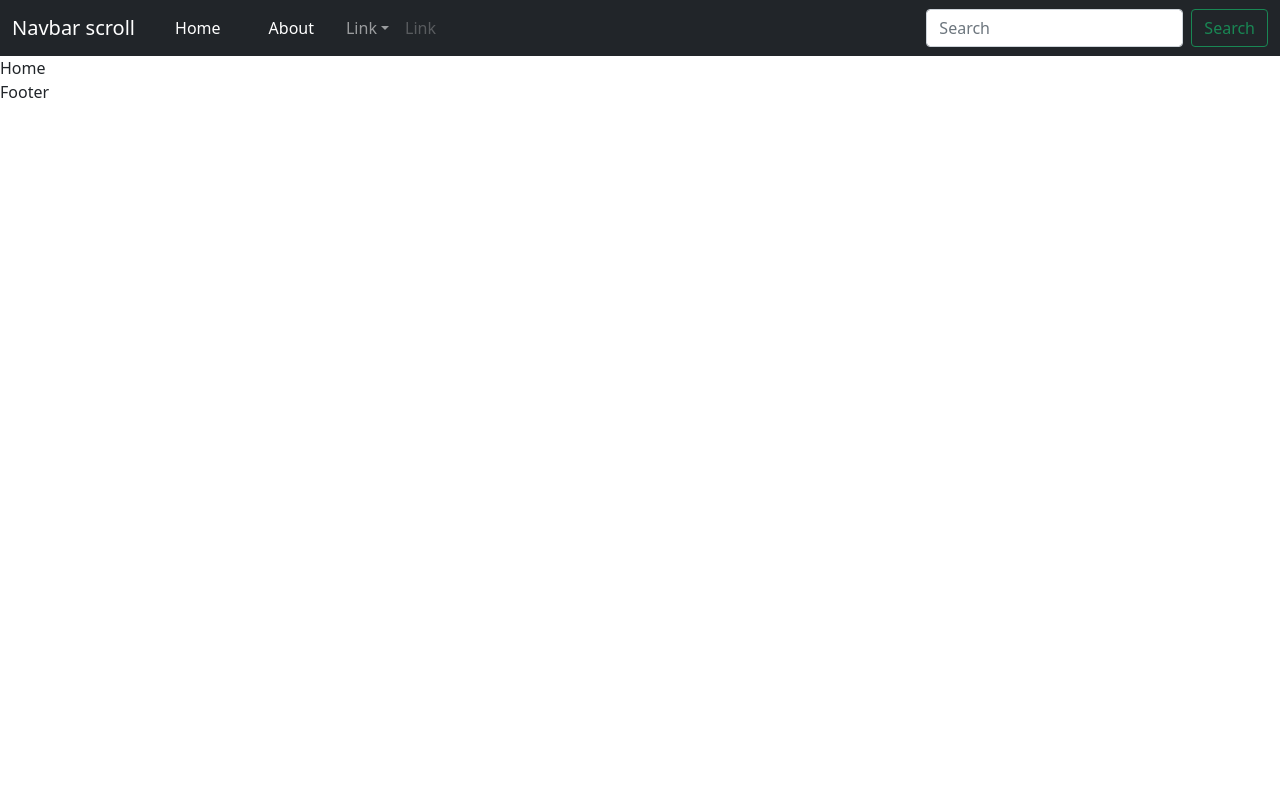
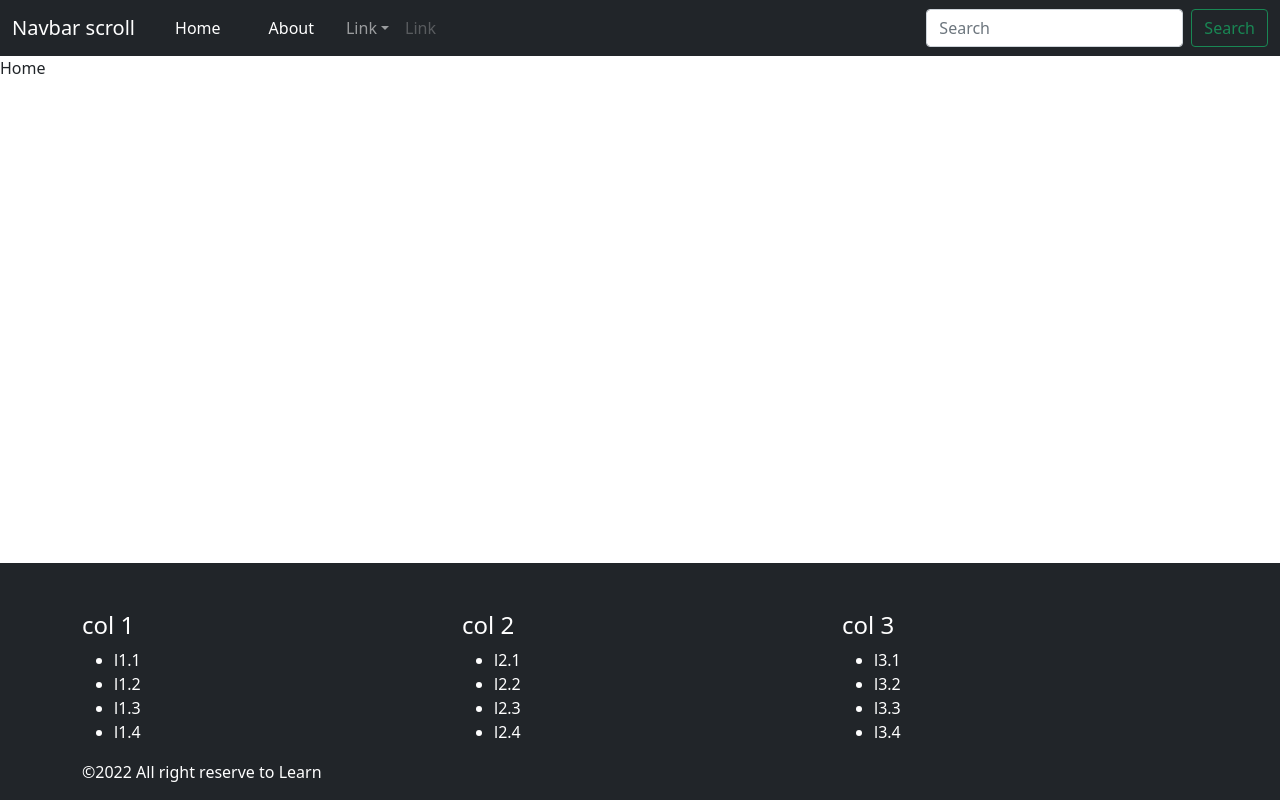
Before and after one commit to DzLearn/LearnReactApp, a React (Create React App) app: page / in a window 1280 px wide. Built offline with nearby package versions, Linux system fonts and the light colour scheme.

Commit message:
Make A Footer In ReactJS

```diff
--- a/src/App.js
+++ b/src/App.js
@@ -8,10 +8,12 @@ import NavRoutes from './routes/Routes'
 
 function App() {
   return (
-    <div className="App">
+    <div className="page-container">
       <BrowserRouter>
         <Header />
-        <NavRoutes />
+        <div className='contant-wrap'>
+          <NavRoutes />
+        </div>
         <Footer />
       </BrowserRouter>
     </div>
--- a/src/assets/styles/App.css
+++ b/src/assets/styles/App.css
@@ -0,0 +1,9 @@
+.page-container{
+    display: flex;
+    flex-direction: column;
+    min-height: 100vh;
+}
+
+.contant-wrap{
+    flex: 1;
+}
--- /dev/null
+++ b/src/assets/styles/footer.css
@@ -0,0 +1,8 @@
+.main-footer{
+    color: white;
+    background-color: #212529;
+    padding-top: 3em;
+    position: relative;
+    bottom: 0;
+    width: 100%;
+}
--- a/src/layouts/Footer.js
+++ b/src/layouts/Footer.js
@@ -1,7 +1,49 @@
 import React from 'react'
+
+import '../assets/styles/footer.css'
 
 export default function Footer() {
   return (
-    <div>Footer</div>
+    <div className='main-footer'>
+      <div className='container'>
+        <div className='row'>
+          {/*coulmns1*/}
+          <div className='col'>
+            <h4>col 1</h4>
+            <ul className='list-unstyeld'>
+              <li>l1.1</li>
+              <li>l1.2</li>
+              <li>l1.3</li>
+              <li>l1.4</li>
+            </ul>
+          </div>
+          {/*coulmns2*/}
+          <div className='col'>
+            <h4>col 2</h4>
+            <ul className='list-unstyeld'>
+              <li>l2.1</li>
+              <li>l2.2</li>
+              <li>l2.3</li>
+              <li>l2.4</li>
+            </ul>
+          </div>
+          {/*coulmns3*/}
+          <div className='col'>
+            <h4>col 3</h4>
+            <ul className='list-unstyeld'>
+              <li>l3.1</li>
+              <li>l3.2</li>
+              <li>l3.3</li>
+              <li>l3.4</li>
+            </ul>
+          </div>
+        </div>
+        <div className='row'>
+          <p className='col-row'>
+            &copy;{new Date().getFullYear()} All right reserve to Learn
+          </p>
+        </div>
+      </div>
+    </div>
   )
 }
```
